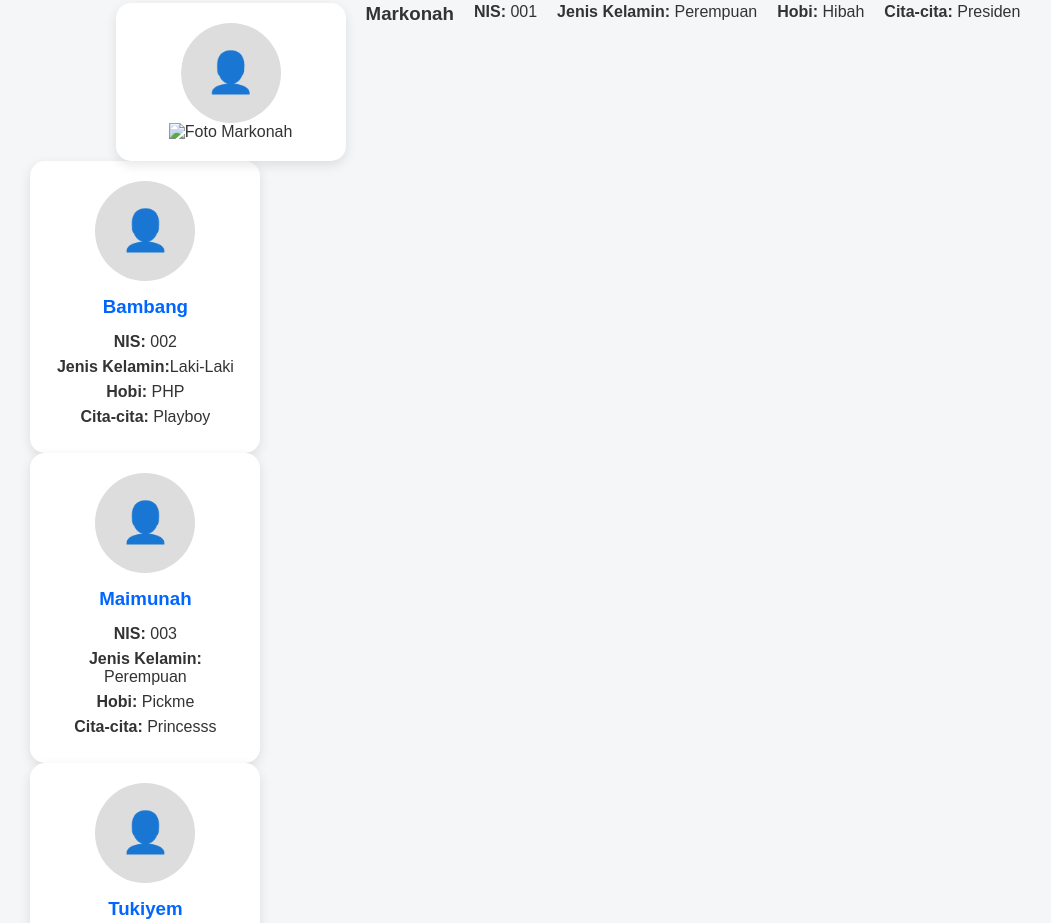
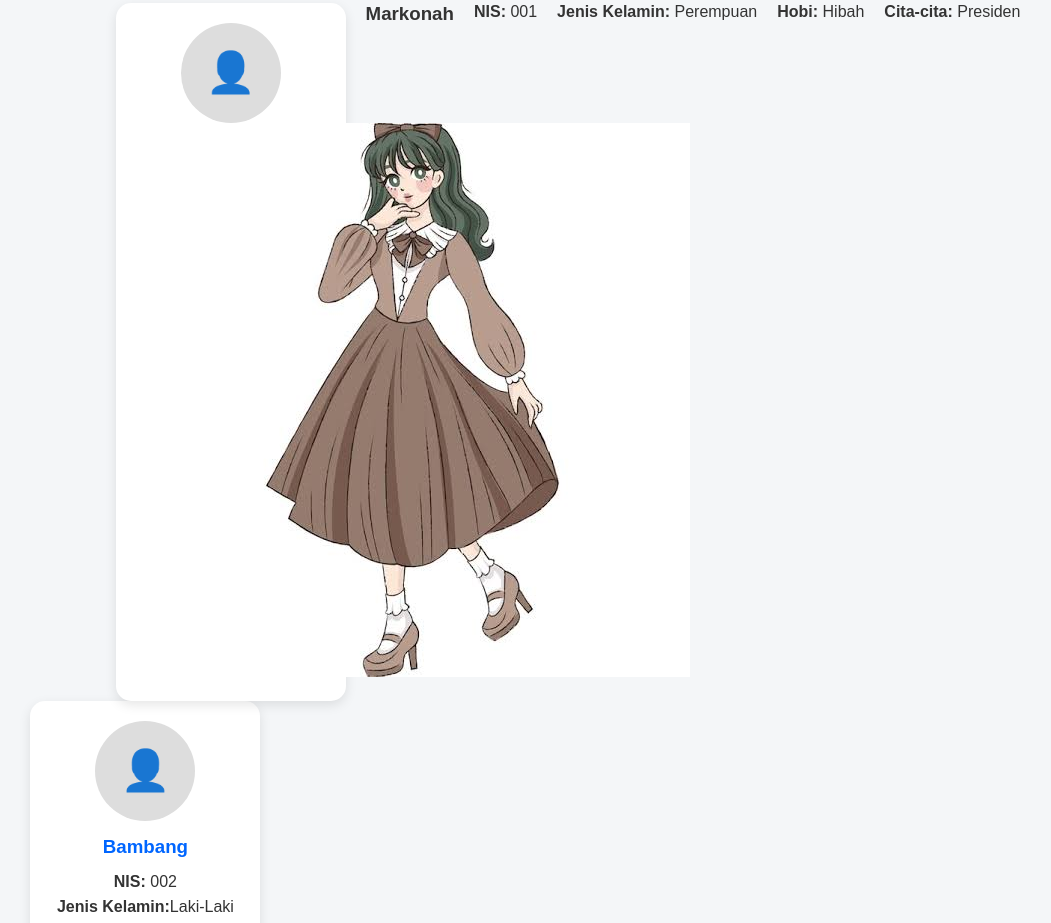
Before and after one commit to lilianamirza2507-netizen/Biodata-Kelas, a plain HTML site: page index.html in a window 1280 px wide. Shown: the part 877-1800 px from the top of the page, without its empty margins (72-1123 px from the left). Drawn offline with Linux system fonts and the light colour scheme.

Commit message:
Update index.html
Biodata kelas

```diff
--- a/index.html
+++ b/index.html
@@ -198,7 +198,7 @@
 
             <div class="card">
                 <div class="foto">👤</div>
-    <img src="foto/images (32).jpeg" alt="Foto Markonah">
+    <img src="images (32).jpeg" alt="Foto Markonah">
             </div>
                 <h3>Markonah</h3>
                 <p><b>NIS:</b> 001</p>
```
